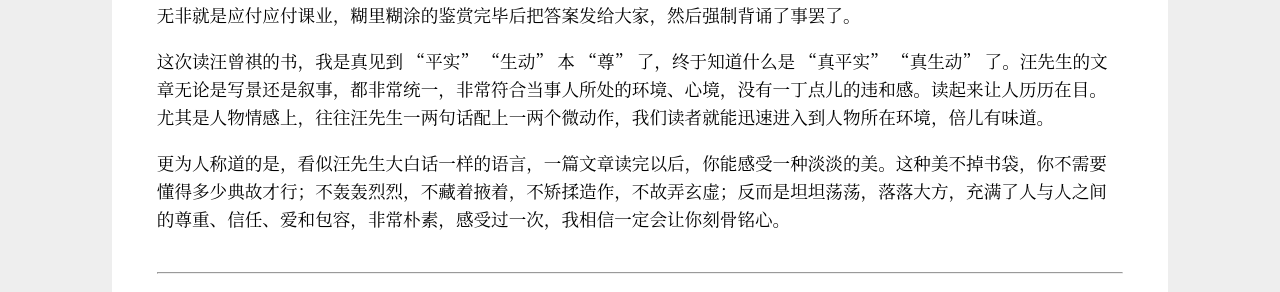
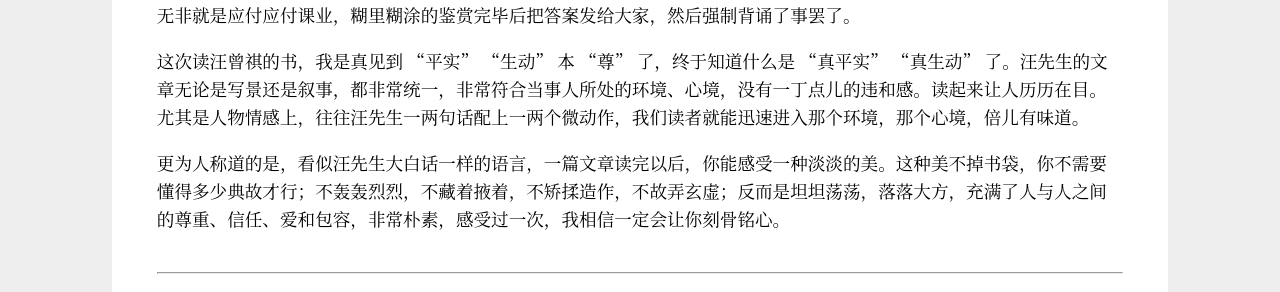
Before and after one commit to Haiyung/haiyung.github.io, a Jekyll site: the page built from _posts/2019-07-06-in-national-southwestern-associated-university.md, in a window 1280 px wide. Shown: the part 330-622 px from the top of the page. Built offline with Jekyll 4.4.1, drawn with Linux system fonts in a browser that asks for light colours; some web fonts are replaced.

Commit message:
article：fix some error

```diff
--- a/_posts/2019-07-06-in-national-southwestern-associated-university.md
+++ b/_posts/2019-07-06-in-national-southwestern-associated-university.md
@@ -12,6 +12,6 @@ tags: 社科阅读
 
 "务虚" 到哪里了呢？ "务虚"到只讲究段落大意，不讲究原文鉴赏。倘若偶尔有鉴赏之名，我想那也是没有鉴赏之实的，无非就是应付应付课业，糊里糊涂的鉴赏完毕后把答案发给大家，然后强制背诵了事罢了。
 
-这次读汪曾祺的书，我是真见到 "平实" "生动" 本 "尊" 了，终于知道什么是 "真平实" "真生动" 了。汪先生的文章无论是写景还是叙事，都非常统一，非常符合当事人所处的环境、心境，没有一丁点儿的违和感。读起来让人历历在目。尤其是人物情感上，往往汪先生一两句话配上一两个微动作，我们读者就能迅速进入到人物所在环境，倍儿有味道。
+这次读汪曾祺的书，我是真见到 "平实" "生动" 本 "尊" 了，终于知道什么是 "真平实" "真生动" 了。汪先生的文章无论是写景还是叙事，都非常统一，非常符合当事人所处的环境、心境，没有一丁点儿的违和感。读起来让人历历在目。尤其是人物情感上，往往汪先生一两句话配上一两个微动作，我们读者就能迅速进入那个环境，那个心境，倍儿有味道。
 
 更为人称道的是，看似汪先生大白话一样的语言，一篇文章读完以后，你能感受一种淡淡的美。这种美不掉书袋，你不需要懂得多少典故才行；不轰轰烈烈，不藏着掖着，不矫揉造作，不故弄玄虚；反而是坦坦荡荡，落落大方，充满了人与人之间的尊重、信任、爱和包容，非常朴素，感受过一次，我相信一定会让你刻骨铭心。
```
